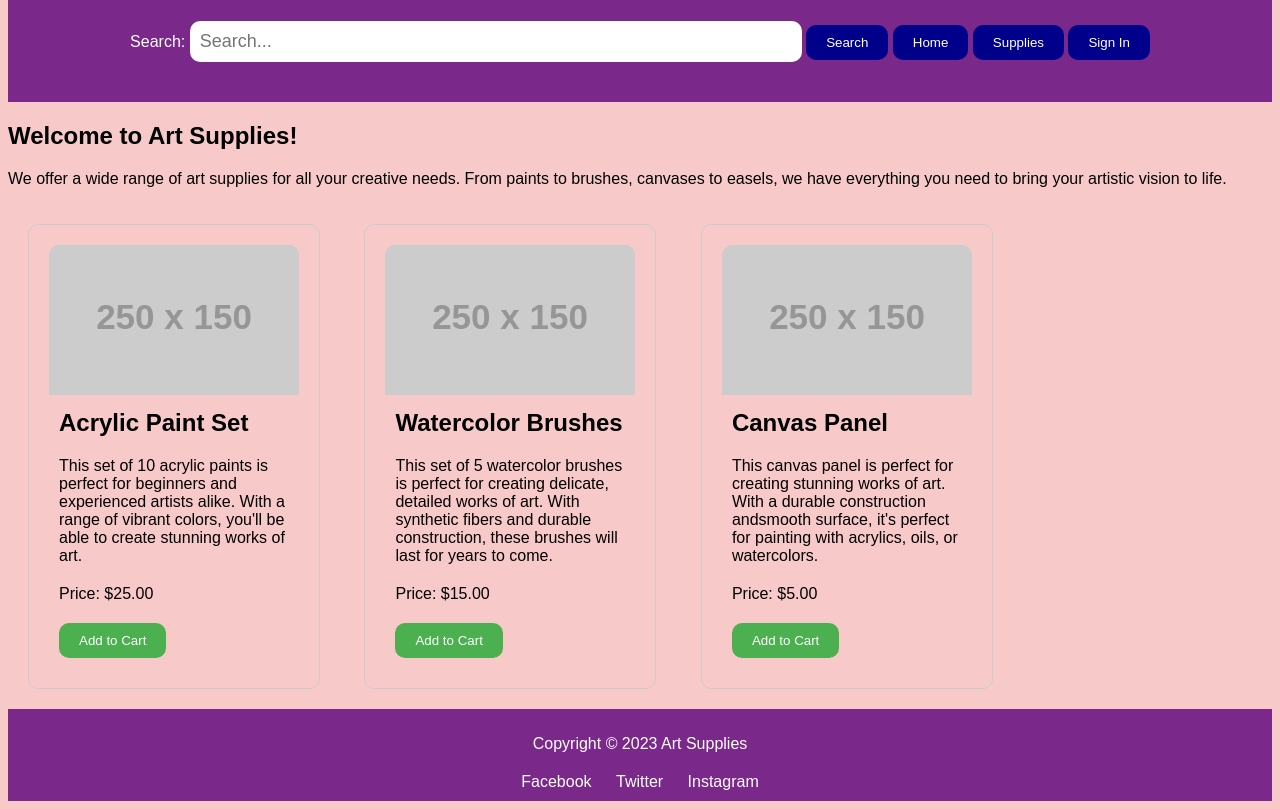
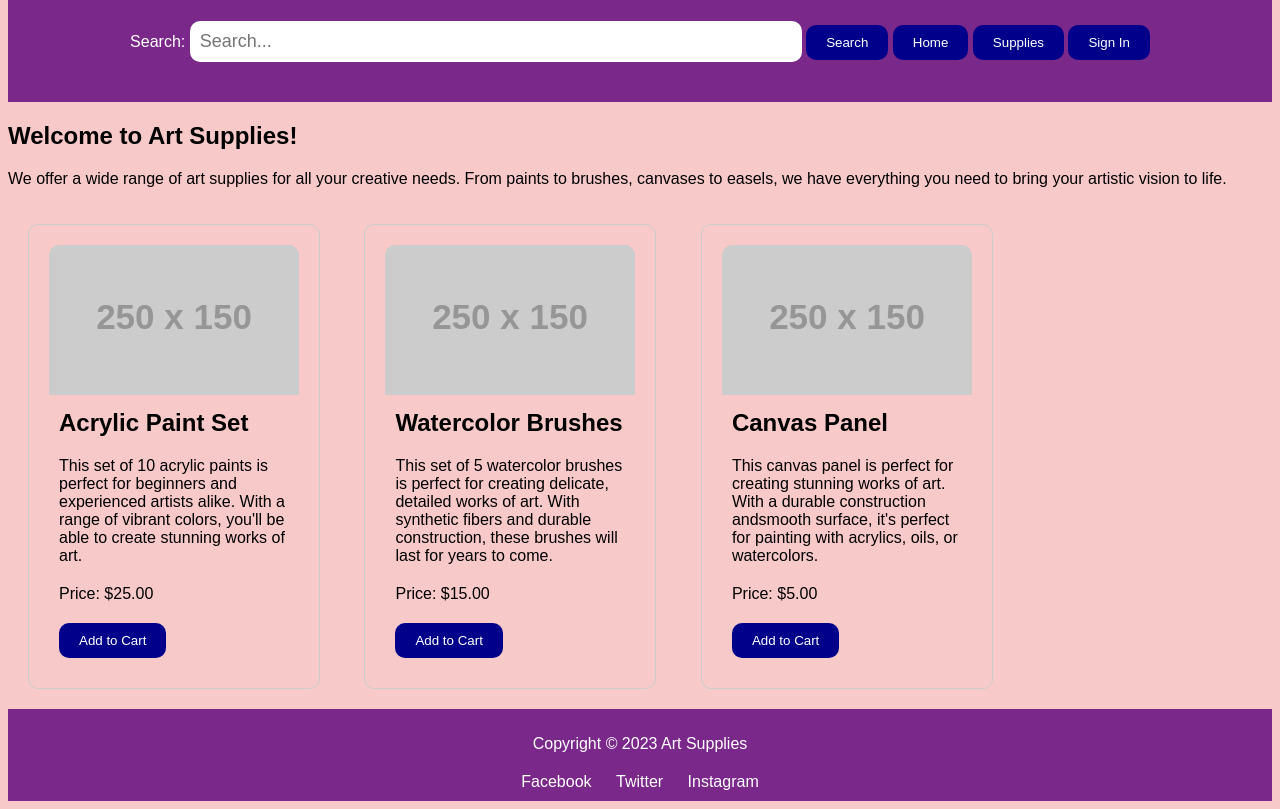
Before and after one commit to JyothirmaiV13/LLM_Blackbox_Updated, a plain HTML site: page index.html in a window 1280 px wide. Shown: the part 107-916 px from the top of the page. Drawn offline with Linux system fonts and the light colour scheme; placeholder pictures from the web are drawn by us.

Commit message:
Update index.html

```diff
--- a/index.html
+++ b/index.html
@@ -73,7 +73,7 @@
 		}
 
 		.add-to-cart {
-			background-color: #4CAF50;
+			background-color: #00008B;
 			color: #FFFFFF;
 			padding: 10px 20px;
 			border: none;
@@ -82,7 +82,7 @@
 		}
 
 		.add-to-cart:hover {
-			background-color: #3e8e41;
+			background-color: #00008B;
 		}
 
 		.social-media {
```
